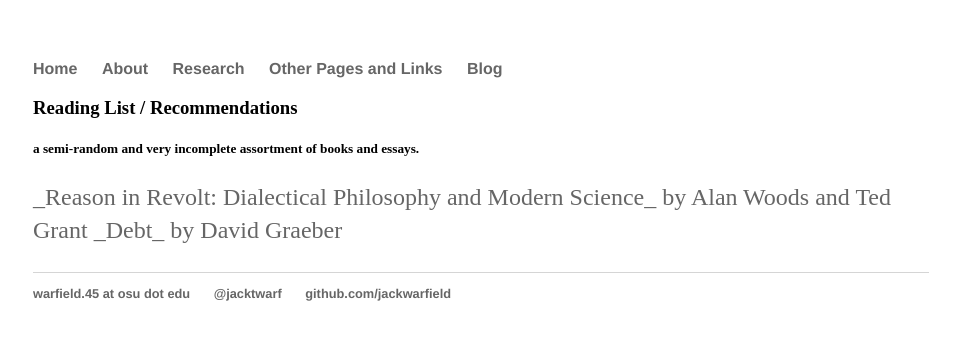
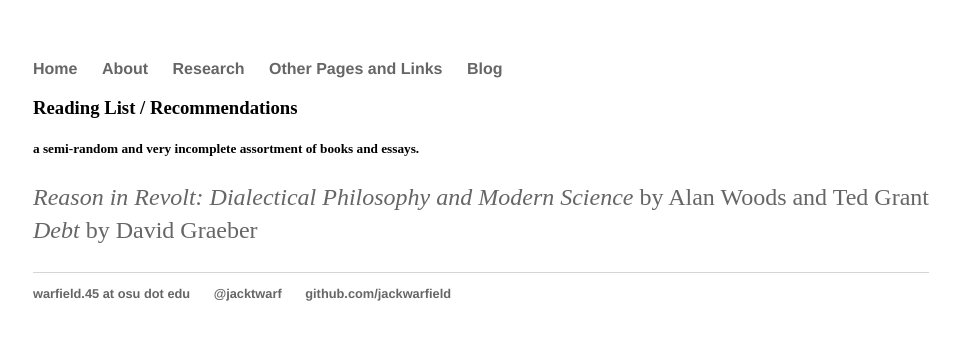
Before and after one commit to jackwarfield/jackwarfield.github.io, a Jekyll site: the page built from otherpages/readinglist.html, in a window 1280 px wide. Shown: the top 340 px of the page, without its empty margins (159-1119 px from the left). Built offline with Jekyll 4.4.1, drawn with Linux system fonts in a browser that asks for light colours.

```diff
--- a/otherpages/readinglist.html
+++ b/otherpages/readinglist.html
@@ -7,8 +7,8 @@ title: Jack's Reading List
 	<h5>a semi-random and very incomplete assortment of books and essays.</h5>
 
 	<p>
-	<a href='https://www.marxist.com/reason-in-revolt-marxist-philosophy-and-modern-science/all-pages.htm'>_Reason in Revolt: Dialectical Philosophy and Modern Science_ by Alan Woods and Ted Grant
-
-	<a href='https://libcom.org/library/debt-first-5000-years-david-graeber'>_Debt_ by David Graeber</a>
+	<a href='https://www.marxist.com/reason-in-revolt-marxist-philosophy-and-modern-science/all-pages.htm'><i>Reason in Revolt: Dialectical Philosophy and Modern Science</i> by Alan Woods and Ted Grant
+	<br>
+	<a href='https://libcom.org/library/debt-first-5000-years-david-graeber'><i>Debt</i> by David Graeber</a>
 	</p>
 </div><!-- /.blurb -->
```
